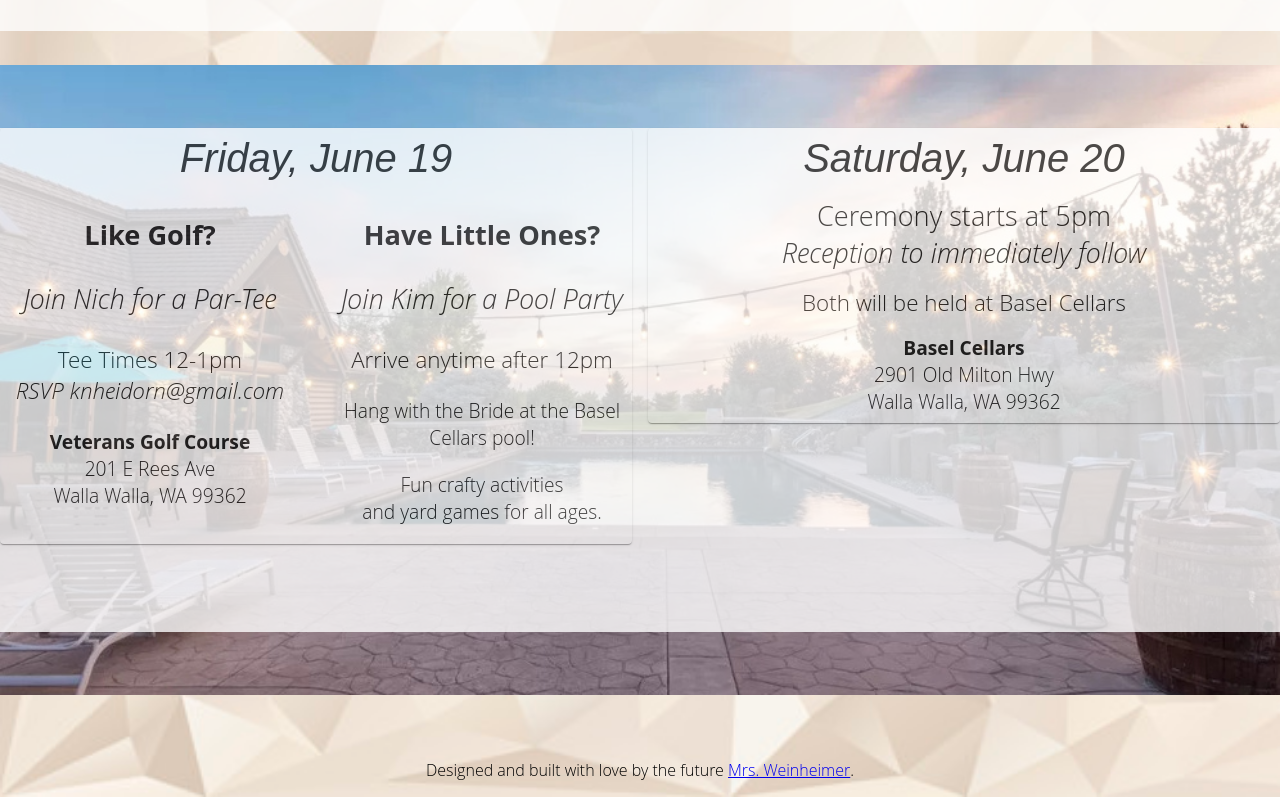
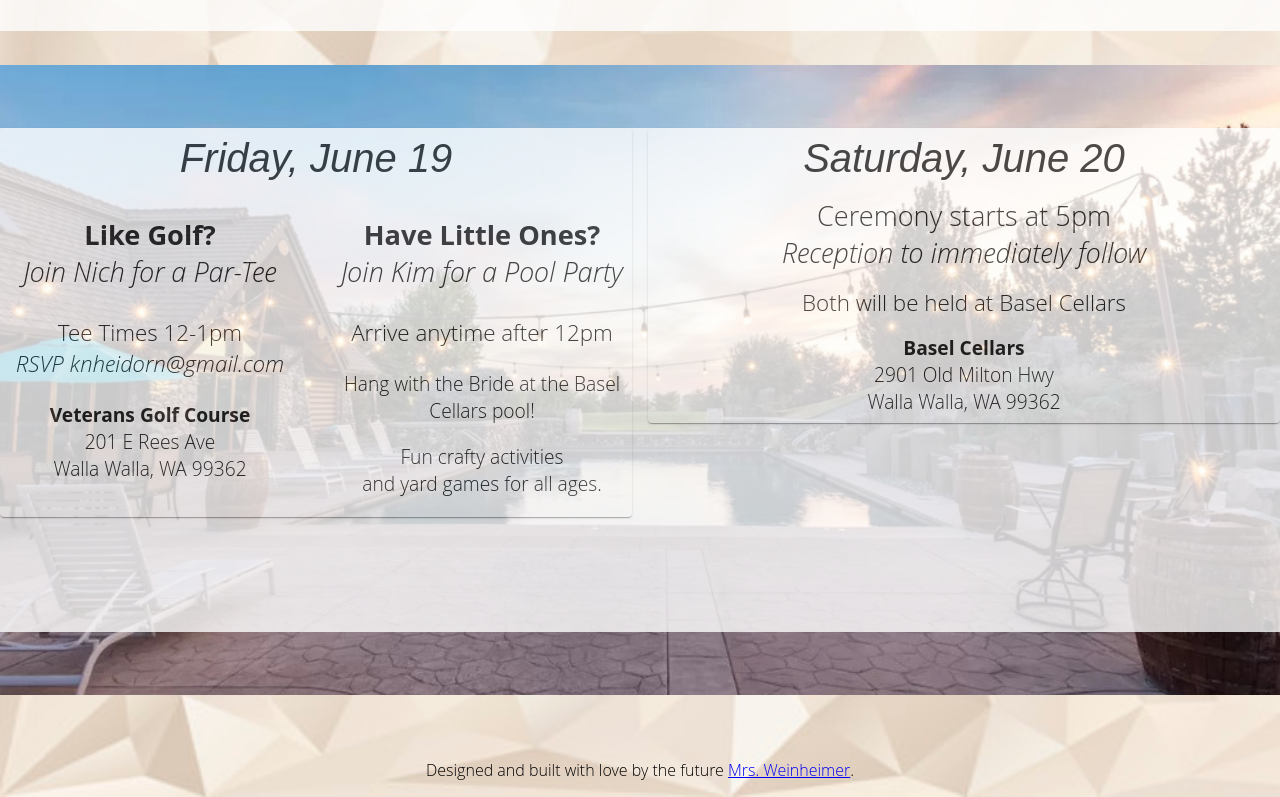
Before and after one commit to knheidorn/wedding-app, a React (Create React App) app: page /day-of-details in a window 1280 px wide. Shown: the part 651-1448 px from the top of the page. Built offline with nearby package versions, Linux system fonts and the light colour scheme.

Commit message:
Update small formate issue on Friday component

```diff
--- a/src/components/landing-pages/Friday.js
+++ b/src/components/landing-pages/Friday.js
@@ -11,9 +11,7 @@ const Friday = () => {
         <Grid item xs={6}>
           <p className="body-text-large">
             <strong>Like Golf?</strong>
-          </p>
-          <p className="body-text-large">
-            <i>Join Nich for a Par-Tee</i>
+            <br/><i>Join Nich for a Par-Tee</i>
           </p>
           <p className="body-text-medium">
             Tee Times 12-1pm
@@ -28,9 +26,7 @@ const Friday = () => {
         <Grid item xs={6}>
           <p className="body-text-large">
             <strong>Have Little Ones?</strong>
-          </p>
-          <p className="body-text-large">
-            <i>Join Kim for a Pool Party</i>
+            <br/><i>Join Kim for a Pool Party</i>
           </p>
           <p className="body-text-medium">
             Arrive anytime after 12pm
```
